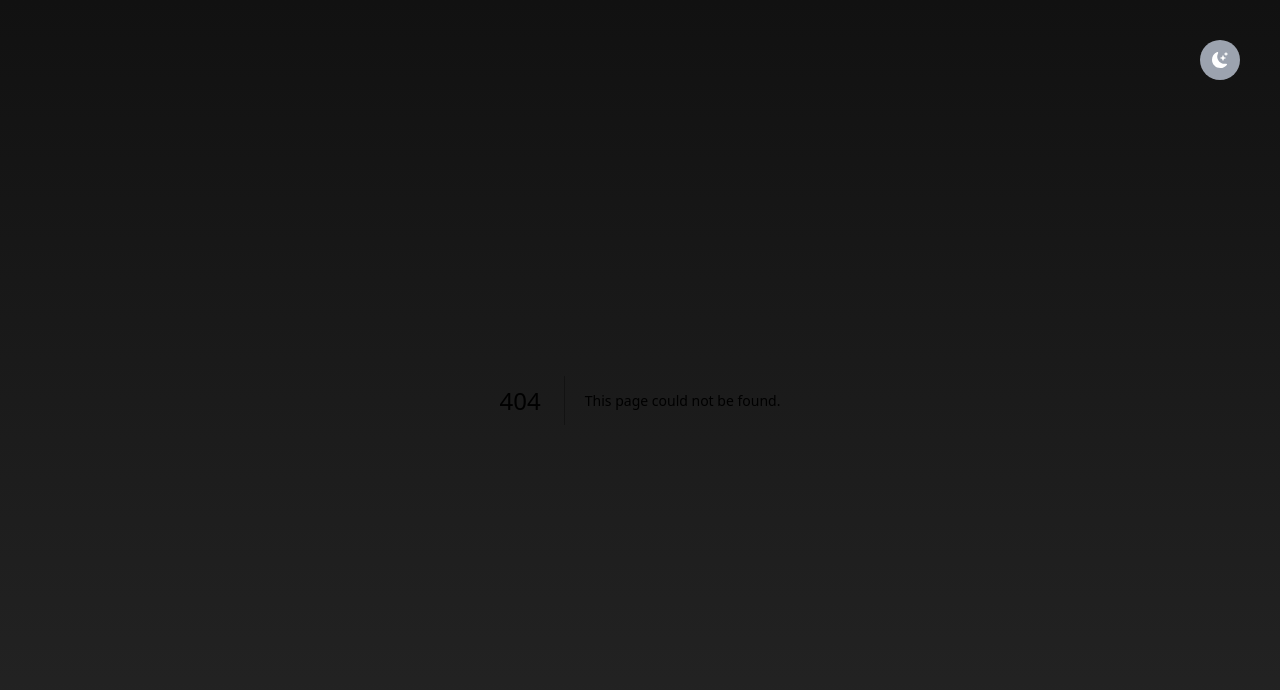
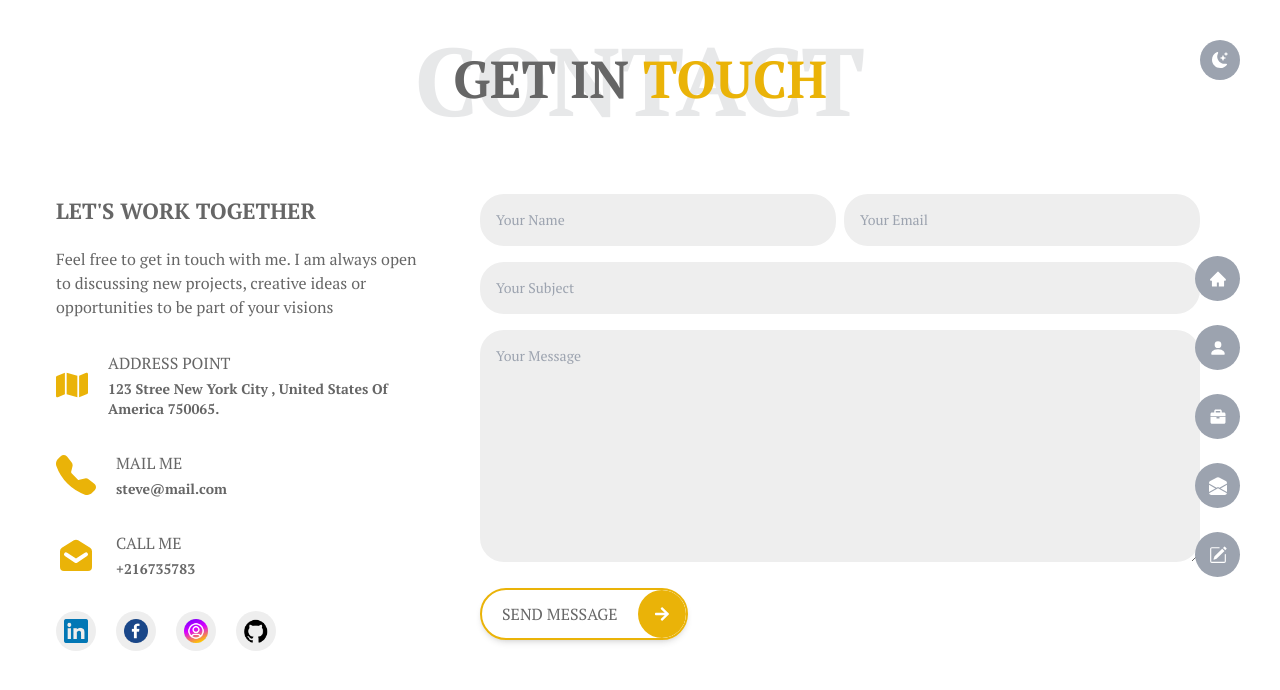
Before and after one commit to bahmani-dev/mohammadbahmani-portfolio, a Next.js app: page /contact in a window 1280 px wide. Before the commit this address had no page. Shown: the top 690 px of the page. Built offline with nearby package versions, Linux system fonts and the light colour scheme.

Commit message:
rename the folder to contact

```diff
--- /dev/null
+++ b/src/app/contact/page.tsx
@@ -0,0 +1,69 @@
+"use client";
+import Button from "@/components/button";
+import Header from "@/components/header";
+import React, { useState } from "react";
+import emailjs from "emailjs-com";
+import { Contacts, Socials } from "@/constants";
+import EmailForm from "./sendEmail";
+import Link from "next/link";
+import Image from "next/image";
+const ContactPage = () => {
+  return (
+    <div className="w-full flex flex-col items-center dark:bg-[#0f0f0f] bg-white dark:text-white text-[#666] gap-10 min-h-screen">
+      <h1 className="uppercase text-[52px] max-md:text-[42px] font-bold   mt-10 relative z-10">
+        get in <span className="text-yellow-500">touch</span>
+      </h1>
+      <h2 className="uppercase absolute dark:text-[#c4c4c4] text-[#1e2530]  mt-2 text-[96px] max-md:text-[82px] z-0 font-bold opacity-10">
+        contact
+      </h2>
+
+      <Header></Header>
+
+      <div className=" mt-5  container sm:mb-[100px] mb-[70px]  flex items-center dark:text-white text-[#666]">
+        <div className="grid grid-cols-12 ">
+          <div className="lg:col-span-4 col-span-12 p-4">
+            <h3 className="uppercase text-[22px] font-bold  mb-5">
+              let&apos;s work together
+            </h3>
+            <p className=" ">
+              Feel free to get in touch with me. I am always open to discussing
+              new projects, creative ideas or opportunities to be part of your
+              visions
+            </p>
+            {Contacts.map((contact) => (
+              <div className="flex gap-5  mt-8 items-center" key={contact.id}>
+                <contact.icon className="w-[40px] h-[40px] text-yellow-500" />
+                <div>
+                  <h4 className="uppercase font-light text-base mb-1">
+                    {contact.title}
+                  </h4>
+                  <p className="font-bold text-sm">{contact.text}</p>
+                </div>
+              </div>
+            ))}
+            <div className="flex flex-row gap-5 mt-8">
+              {Socials.map((social) => (
+                <Link
+                  href={social.link}
+                  className="  dark:bg-[#2b2b2b] bg-[#eee] cursor-pointer items-center justify-center p-2 rounded-full w-10"
+                  key={social.name}
+                >
+                  <Image
+                    src={social.src}
+                    alt="icon"
+                    className=""
+                    width={30}
+                    height={30}
+                  />
+                </Link>
+              ))}
+            </div>
+          </div>
+          <EmailForm></EmailForm>
+        </div>
+      </div>
+    </div>
+  );
+};
+
+export default ContactPage;
```
